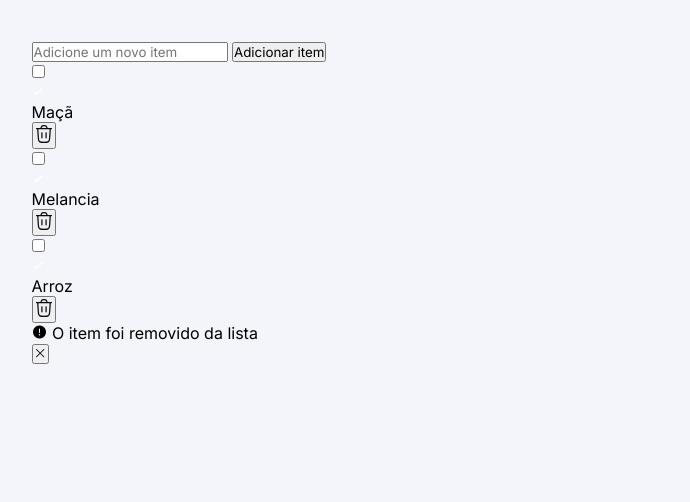
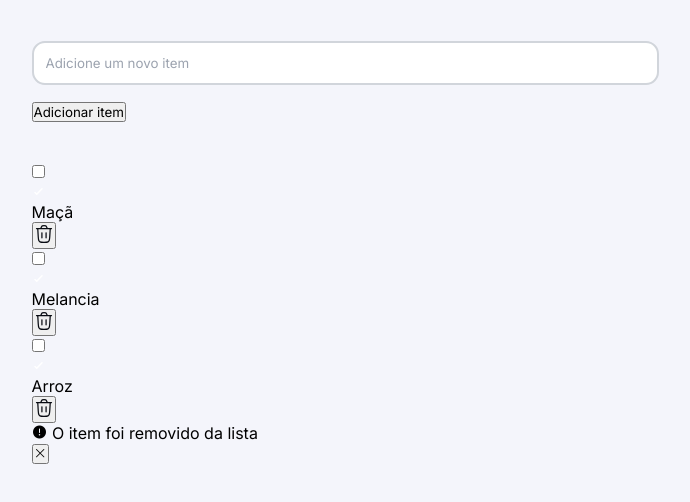
Before and after one commit to giovanagouvea11TIB/quickList02mb-giovanagouvea, a plain HTML site: page index.html in a window 1280 px wide. Shown: the part 168-670 px from the top of the page, without its empty margins (295-985 px from the left). Drawn offline with nearby package versions, Linux system fonts and the light colour scheme.

Commit message:
inicio das estilizações da section.add-item

```diff
--- a/style.css
+++ b/style.css
@@ -63,3 +63,29 @@ main {
     max-width: 62.7rem;
     margin-inline: auto;
 }
+
+.add-item {
+    margin-bottom: 4rem;
+
+    input {
+        width: 100%;
+        padding: 1.2rem;
+        border: 2px solid var(--border-primary);
+        border-radius: 1.3rem;
+        margin-bottom: 1.6rem;
+        outline: none;
+        color: var(--content-primary);
+
+        &::placeholder {
+            color: var(--content-tertiary);
+        }
+
+        &:hover {
+            border: 2px solid var(--border-hover);
+        }
+
+        &:focus {
+            border: 2px solid var(--color-brand);
+        }
+    }
+}
```
